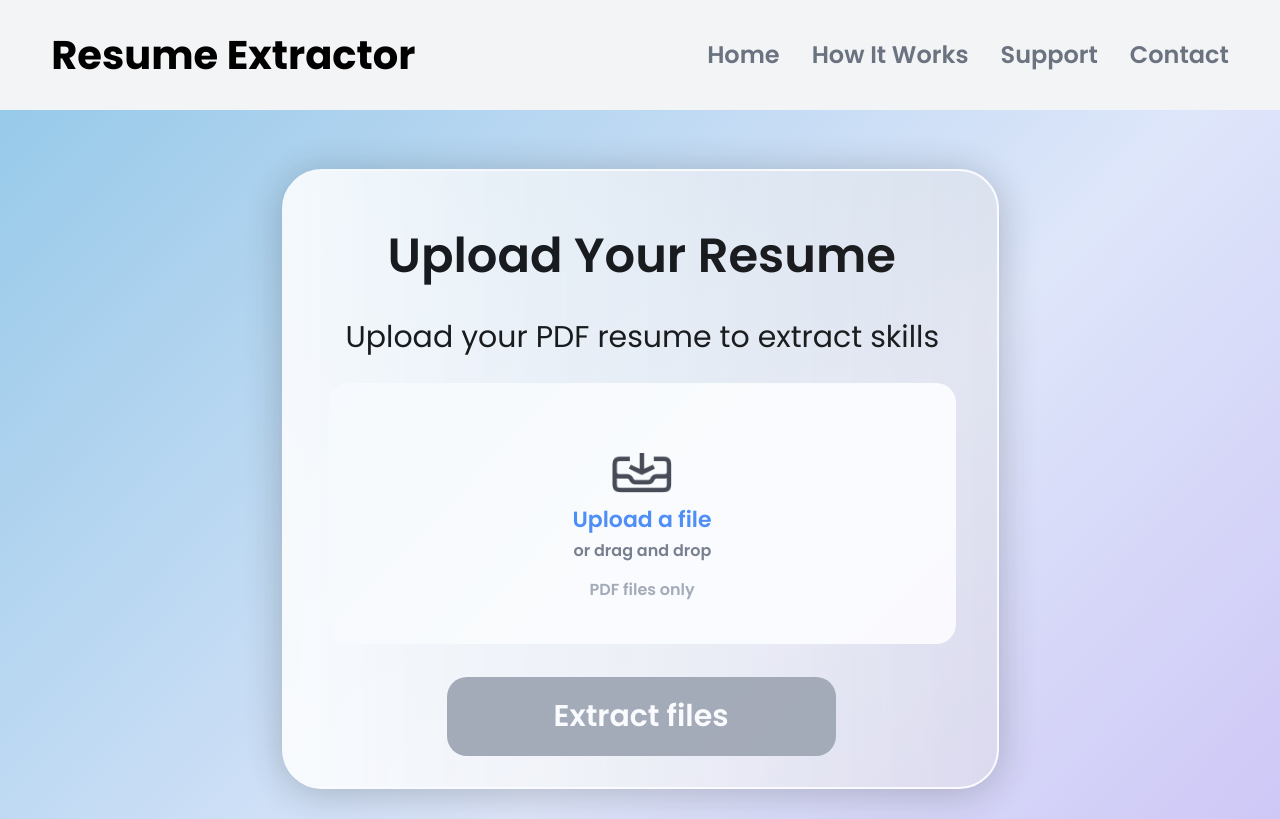
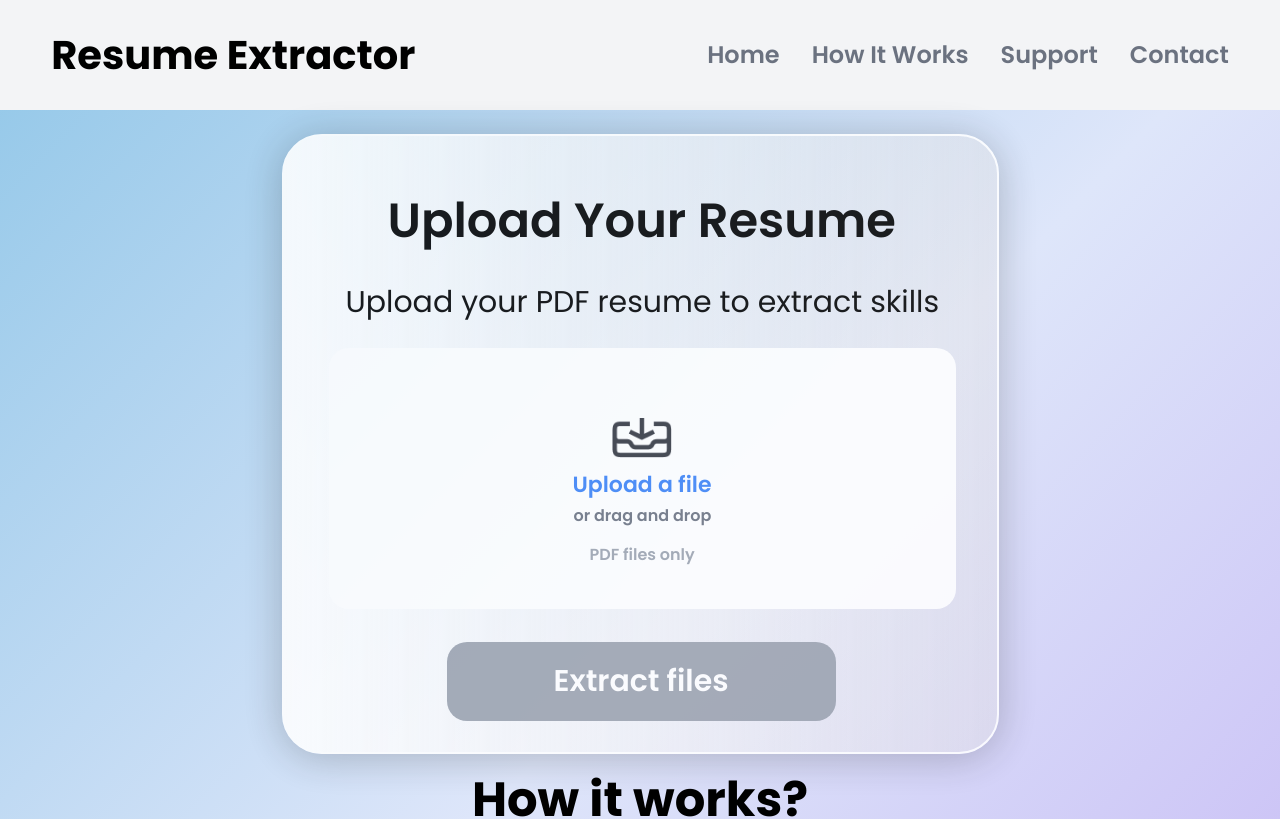
Before and after one commit to Fury044/Resume-Extractor-Final, a React (Vite) app in the folder frontend/: page / in a window 1280 px wide. Shown: the top 819 px of the page. Built offline with nearby package versions, Linux system fonts and the light colour scheme; no server answers.

Commit message:
Update Upload.jsx

```diff
--- a/frontend/src/pages/Upload.jsx
+++ b/frontend/src/pages/Upload.jsx
@@ -72,7 +72,7 @@ export default function Upload() {
 
   return (
     <>
-      <div style={{width: '100%', height: '100%', position: 'relative', display: 'flex', justifyContent: 'center', alignItems: 'center', minHeight: 'calc(100vh - 110px)', marginTop: '0px'}}>
+      <div style={{width: '100%', height: '100%', position: 'relative', display: 'flex', justifyContent: 'center', alignItems: 'center', minHeight: 'calc(100vh - 250px)', marginTop: '0px'}}>
         <div style={{width: 717, height: 620, left: 0, top: 0, position: 'relative', opacity: 0.87, background: 'linear-gradient(90deg, white 0%, rgba(228, 225, 225, 0.45) 100%)', boxShadow: '0px 4px 40px rgba(0, 0, 0, 0.25)', borderRadius: 40, border: '2px white solid'}}>
           <div style={{left: 104, top: 49, position: 'absolute', color: 'black', fontSize: 48, fontFamily: 'Poppins', fontWeight: '600', wordWrap: 'break-word'}}>Upload Your Resume</div>
           <div style={{left: 62, top: 144, position: 'absolute', color: 'black', fontSize: 30, fontFamily: 'Poppins', fontWeight: '400', wordWrap: 'break-word'}}>Upload your PDF resume to extract skills</div>
```
